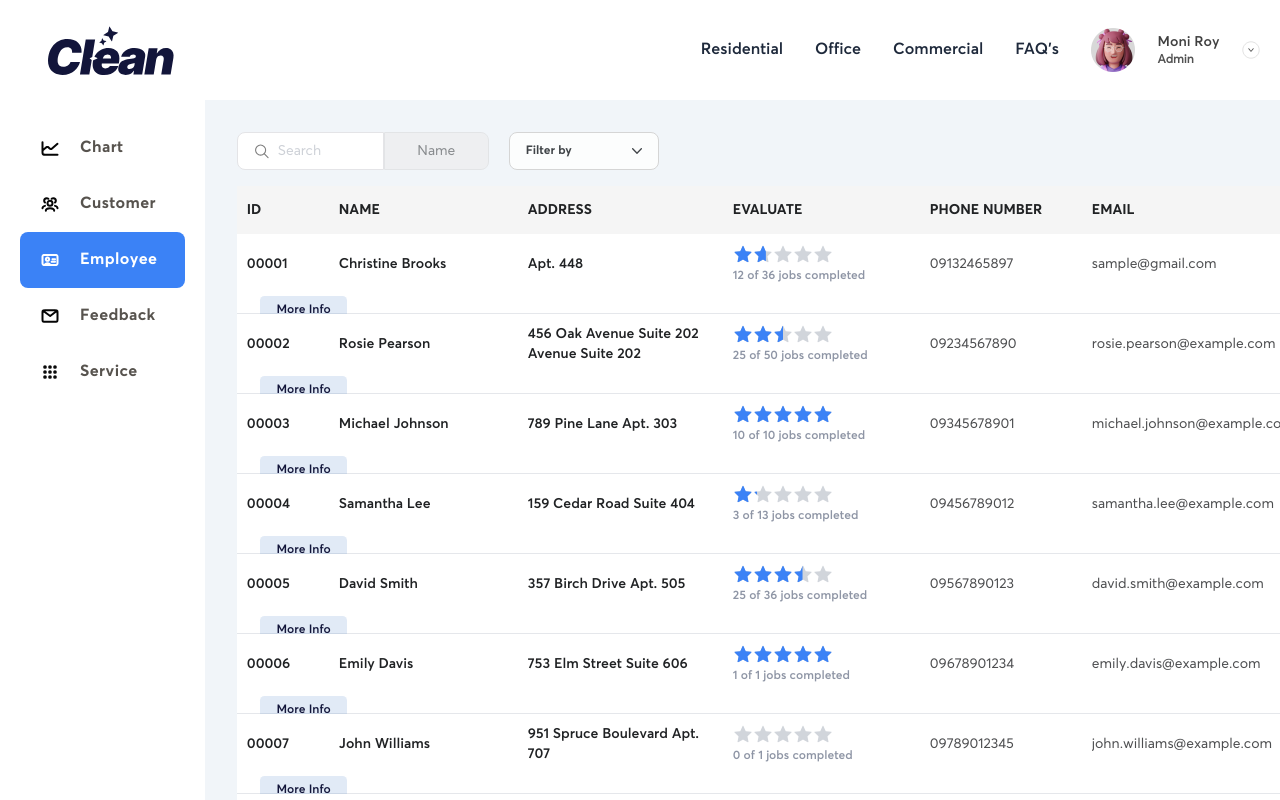
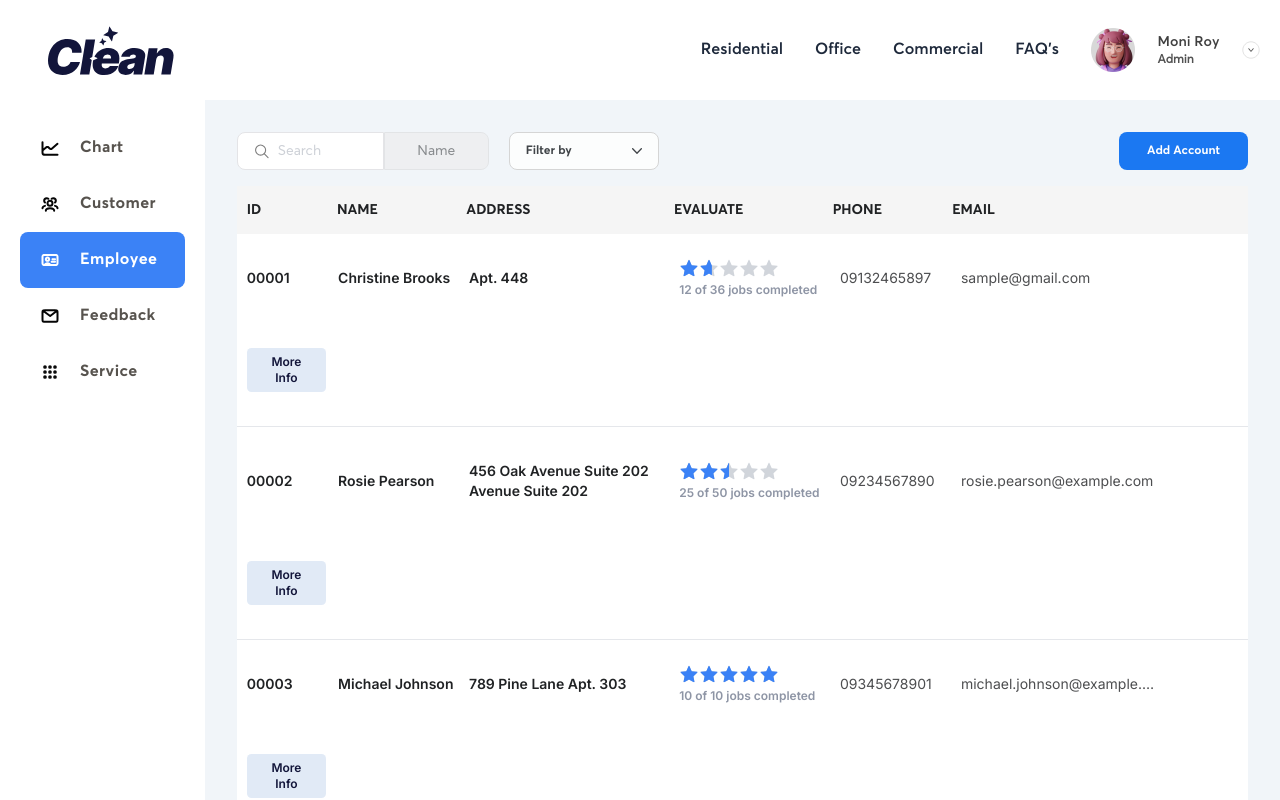
Before and after one commit to bichsonnhat/CleaningService, a Next.js app: page /dashboard/employee in a window 1280 px wide. Shown: the top 800 px of the page. Built offline with nearby package versions, Linux system fonts and the light colour scheme.

Commit message:
fix: adjust table

```diff
--- a/src/components/customer/CustomerTable.tsx
+++ b/src/components/customer/CustomerTable.tsx
@@ -13,30 +13,12 @@
 };
 
 const columns = [
-  {
-    header: "ID",
-    className: "w-[80px] pl-2.5 hidden md:table-cell ",
-  },
-  {
-    header: "NAME",
-    className: "w-[177px] pl-2.5 hidden md:table-cell ",
-  },
-  {
-    header: "ADDRESS",
-    className: "w-[342px] pl-2.5 hidden md:table-cell ",
-  },
-  {
-    header: "PHONE NUMBER",
-    className: "w-[170px] pl-2.5 hidden md:table-cell ",
-  },
-  {
-    header: "EMAIL",
-    className: "w-[250px] pl-2.5 hidden md:table-cell ",
-  },
-  {
-    header: "",
-    className: "w-[100px] pl-2.5 hidden md:table-cell ",
-  },
+  { header: "ID", className: "w-[8%] hidden md:table-cell" },
+  { header: "NAME", className: "w-[20%] hidden md:table-cell" },
+  { header: "ADDRESS", className: "w-[26%] hidden md:table-cell" },
+  { header: "PHONE", className: "w-[11%] hidden md:table-cell" },
+  { header: "EMAIL", className: "w-[20%] hidden md:table-cell" },
+  { header: "", className: "w-[10%] hidden md:table-cell" },
 ];
 
 const customersData: Customer[] = [
@@ -264,30 +246,28 @@
   const [searchTerm, setSearchTerm] = useState("");
   const [searchBy, setSearchBy] = useState("Name");
 
-  // search by
-  const filteredData = customersData.filter((Customer: Customer) => {
-    switch (searchBy) {
-      case "Id":
-        return Customer.id.toLowerCase().includes(searchTerm.toLowerCase());
-      case "Name":
-        return Customer.name.toLowerCase().includes(searchTerm.toLowerCase());
-      case "Address":
-        return Customer.address
-          .toLowerCase()
-          .includes(searchTerm.toLowerCase());
-      case "Phone":
-        return Customer.phone.toLowerCase().includes(searchTerm.toLowerCase());
-      case "Email":
-        return Customer.email?.toLowerCase().includes(searchTerm.toLowerCase());
-      default:
-        return Customer.name.toLowerCase().includes(searchTerm.toLowerCase());
-    }
+  // Search
+  const handleSearch = (term: string) => {
+    setSearchTerm(term);
+    setCurrentPage(1);
+  };
+
+  const filteredData = customersData.filter((customer) => {
+    const term = searchTerm.toLowerCase();
+    if (searchBy === "Id") return customer.id.toLowerCase().includes(term);
+    if (searchBy === "Name") return customer.name.toLowerCase().includes(term);
+    if (searchBy === "Address")
+      return customer.address.toLowerCase().includes(term);
+    if (searchBy === "Phone")
+      return customer.phone.toLowerCase().includes(term);
+    if (searchBy === "Email")
+      return customer.email?.toLowerCase().includes(term);
+    return customer.name.toLowerCase().includes(term);
   });
 
-  // pagination
+  // Pagination
   const itemsPerPage = 10;
   const totalPages = Math.ceil(filteredData.length / itemsPerPage);
-
   const currentData = filteredData.slice(
     (currentPage - 1) * itemsPerPage,
     currentPage * itemsPerPage
@@ -299,10 +279,10 @@
 
   return (
     <>
-      <SearhBar setSearchTerm={setSearchTerm} setSearchBy={setSearchBy} />
+      <SearhBar setSearchTerm={handleSearch} setSearchBy={setSearchBy} />
 
       {/* title column */}
-      <div className="flex gap-3 w-full bg-[#f5f5f5] h-[48px] items-center mt-4">
+      <div className="flex gap-3 w-full bg-[#f5f5f5] h-[48px] items-center mt-4 p-2.5">
         {columns.map((col, index) => (
           <div
             key={index}
--- a/src/components/employee/EmployeeRow.tsx
+++ b/src/components/employee/EmployeeRow.tsx
@@ -48,52 +48,52 @@
   };
 
   return (
-    <div className="flex gap-3 flex-wrap w-full border-b border-gray-200 bg-white hover:bg-[#f4f7ff] h-auto md:h-[80px] items-start md:items-center p-2.5 cursor-pointer">
-      <div className="w-full md:w-[80px] flex items-center justify-start  md:pl-0 mb-2 md:mb-0">
-        <div className="text-sm text-[#202224] font-Averta-Semibold">
+    <div className="flex flex-wrap gap-3 w-full border-b border-gray-200 bg-white hover:bg-[#f4f7ff] h-auto items-start md:items-center p-2.5 cursor-pointer">
+      <div className="w-full md:w-[8%] flex items-center justify-start md:py-6 mb-2 md:mb-0">
+        <div className="text-sm text-[#202224] font-semibold">
           <span className="md:hidden font-bold">ID: </span>
           {id}
         </div>
       </div>
 
-      <div className="w-full md:w-[177px] flex items-center justify-start md:pl-0 mb-2 md:mb-0">
-        <div className="text-sm text-[#202224] font-Averta-Semibold">
+      <div className="w-full md:w-[12%] flex items-center justify-start md:py-6 mb-2 md:mb-0">
+        <div className="text-sm text-[#202224] font-semibold">
           <span className="md:hidden font-bold">NAME: </span>
           {name}
         </div>
       </div>
 
-      <div className="w-full md:w-[185px] flex items-center justify-start md:pl-0 mb-2 md:mb-0 mr-2">
-        <div className="text-sm text-[#202224] font-Averta-Semibold">
+      <div className="w-full md:w-[20%] flex items-center justify-start md:py-6 mb-2 md:mb-0">
+        <div className="text-sm text-[#202224] font-semibold">
           <span className="md:hidden font-bold">ADDRESS: </span>
           {address}
         </div>
       </div>
 
-      <div className="w-full md:w-[185px] flex items-center justify-start md:pl-0 mb-2 md:mb-0">
-        <div className="text-xs text-[#1D2C4C80] font-Averta-Semibold">
-          <span className="md:hidden font-bold">EVALUATE:</span>
+      <div className="w-full md:w-[15%] flex items-center justify-start md:pl-0 mb-2 md:mb-0">
+        <div className="text-xs text-[#1D2C4C80] font-semibold">
+          <span className="md:hidden font-bold text-[#202224]">EVALUATE:</span>
           {renderRating()}
           <div className="mt-1">{`${completedJobs} of ${totalJobs} jobs completed`}</div>
         </div>
       </div>
 
-      <div className="w-full md:w-[150px] flex items-center justify-start md:pl-0 mb-2 md:mb-0">
-        <div className="text-sm text-[#202224cc] font-Averta-Regular">
+      <div className="w-full md:w-[11%] flex items-center justify-start md:py-6 mb-2 md:mb-0">
+        <div className="text-sm text-[#202224cc]">
           <span className="md:hidden font-bold">PHONE: </span>
           {phone}
         </div>
       </div>
 
-      <div className="w-full md:w-[220px] flex items-center justify-start md:pl-0 mb-2 md:mb-0">
-        <div className="text-sm text-[#202224cc] font-Averta-Regular truncate">
+      <div className="w-full md:w-[20%] flex items-center justify-start md:py-6 mb-2 md:mb-0">
+        <div className="text-sm text-[#202224cc] truncate">
           <span className="md:hidden font-bold">EMAIL: </span>
           {email}
         </div>
       </div>
 
-      <div className="w-full md:w-[100px] flex items-center justify-end md:pl-0">
-        <button className="px-4 py-1.5 bg-[#6896d1] text-[#12153a] bg-opacity-20 text-xs rounded-[4.5px] font-Averta-Semibold hover:bg-opacity-50">
+      <div className="w-full  md:w-[8%] flex items-center md:py-6">
+        <button className="ml-auto px-4 py-1.5 bg-[#6896d1] text-[#12153a] bg-opacity-20 text-xs rounded-[4.5px] font-semibold hover:bg-opacity-50">
           More Info
         </button>
       </div>
--- a/src/components/employee/EmployeeTable.tsx
+++ b/src/components/employee/EmployeeTable.tsx
@@ -15,34 +15,13 @@
 };
 
 const columns = [
-  {
-    header: "ID",
-    className: "w-[80px] pl-2.5 hidden md:table-cell ",
-  },
-  {
-    header: "NAME",
-    className: "w-[177px] pl-2.5 hidden md:table-cell ",
-  },
-  {
-    header: "ADDRESS",
-    className: "w-[185px] pl-2.5 hidden md:table-cell mr-2",
-  },
-  {
-    header: "EVALUATE",
-    className: "w-[185px] pl-2.5 hidden md:table-cell ",
-  },
-  {
-    header: "PHONE NUMBER",
-    className: "w-[150px] pl-2.5 hidden md:table-cell ",
-  },
-  {
-    header: "EMAIL",
-    className: "w-[220px] pl-2.5 hidden md:table-cell ",
-  },
-  {
-    header: "",
-    className: "w-[100px] pl-2.5 hidden md:table-cell ",
-  },
+  { header: "ID", className: "w-[8%] hidden md:table-cell" },
+  { header: "NAME", className: "w-[12%] hidden md:table-cell" },
+  { header: "ADDRESS", className: "w-[20%] hidden md:table-cell" },
+  { header: "EVALUATE", className: "w-[15%] hidden md:table-cell " },
+  { header: "PHONE", className: "w-[11%] hidden md:table-cell" },
+  { header: "EMAIL", className: "w-[20%] hidden md:table-cell" },
+  { header: "", className: "w-[8%] hidden md:table-cell" },
 ];
 
 const employeesData: Employee[] = [
@@ -333,8 +312,8 @@
   const [filter, setFilter] = useState("Filter by");
   const [searchBy, setSearchBy] = useState("Name");
 
-  // filter
-  const applyFilter = (data: any) => {
+  // Filter
+  const applyFilter = (data: Employee[]) => {
     switch (filter) {
       case "Best Rating":
         return [...data].sort(
@@ -351,32 +330,30 @@
     }
   };
 
-  // search by
-  const filteredData = employeesData.filter((Employee) => {
-    switch (searchBy) {
-      case "Id":
-        return Employee.id.toLowerCase().includes(searchTerm.toLowerCase());
-      case "Name":
-        return Employee.name.toLowerCase().includes(searchTerm.toLowerCase());
-      case "Address":
-        return Employee.address
-          .toLowerCase()
-          .includes(searchTerm.toLowerCase());
-      case "Phone":
-        return Employee.phone.toLowerCase().includes(searchTerm.toLowerCase());
-      case "Email":
-        return Employee.email?.toLowerCase().includes(searchTerm.toLowerCase());
-      default:
-        return Employee.name.toLowerCase().includes(searchTerm.toLowerCase());
-    }
+  // Search
+  const handleSearch = (term: string) => {
+    setSearchTerm(term);
+    setCurrentPage(1);
+  };
+
+  const filteredData = employeesData.filter((employee) => {
+    const term = searchTerm.toLowerCase();
+    if (searchBy === "Id") return employee.id.toLowerCase().includes(term);
+    if (searchBy === "Name") return employee.name.toLowerCase().includes(term);
+    if (searchBy === "Address")
+      return employee.address.toLowerCase().includes(term);
+    if (searchBy === "Phone")
+      return employee.phone.toLowerCase().includes(term);
+    if (searchBy === "Email")
+      return employee.email?.toLowerCase().includes(term);
+    return employee.name.toLowerCase().includes(term);
   });
 
   const finalData = applyFilter(filteredData);
 
-  // pagination
+  // Pagination
   const itemsPerPage = 10;
-  const totalPages = Math.ceil(filteredData.length / itemsPerPage);
-
+  const totalPages = Math.ceil(finalData.length / itemsPerPage);
   const currentData = finalData.slice(
     (currentPage - 1) * itemsPerPage,
     currentPage * itemsPerPage
@@ -389,13 +366,13 @@
   return (
     <>
       <SearhBarAndFilter
-        setSearchTerm={setSearchTerm}
+        setSearchTerm={handleSearch}
         setSearchBy={setSearchBy}
         onFilterChange={setFilter}
       />
 
       {/* title column */}
-      <div className="flex w-full bg-[#f5f5f5] h-[48px] items-center mt-4 gap-3">
+      <div className="flex w-full bg-[#f5f5f5] h-[48px] items-center mt-4 gap-3 p-2.5">
         {columns.map((col, index) => (
           <div
             key={index}
@@ -406,7 +383,7 @@
         ))}
       </div>
 
-      {/* table */}
+      {/* employee table */}
       <div className="flex overflow-hidden flex-col justify-center w-full max-md:max-w-full">
         {currentData.map((Employee: Employee, index: any) => (
           <EmployeeRow key={Employee.id} {...Employee} />
```
Also changed, not shown: src/components/customer/CustomerRow.tsx (+13 -13 lines).
